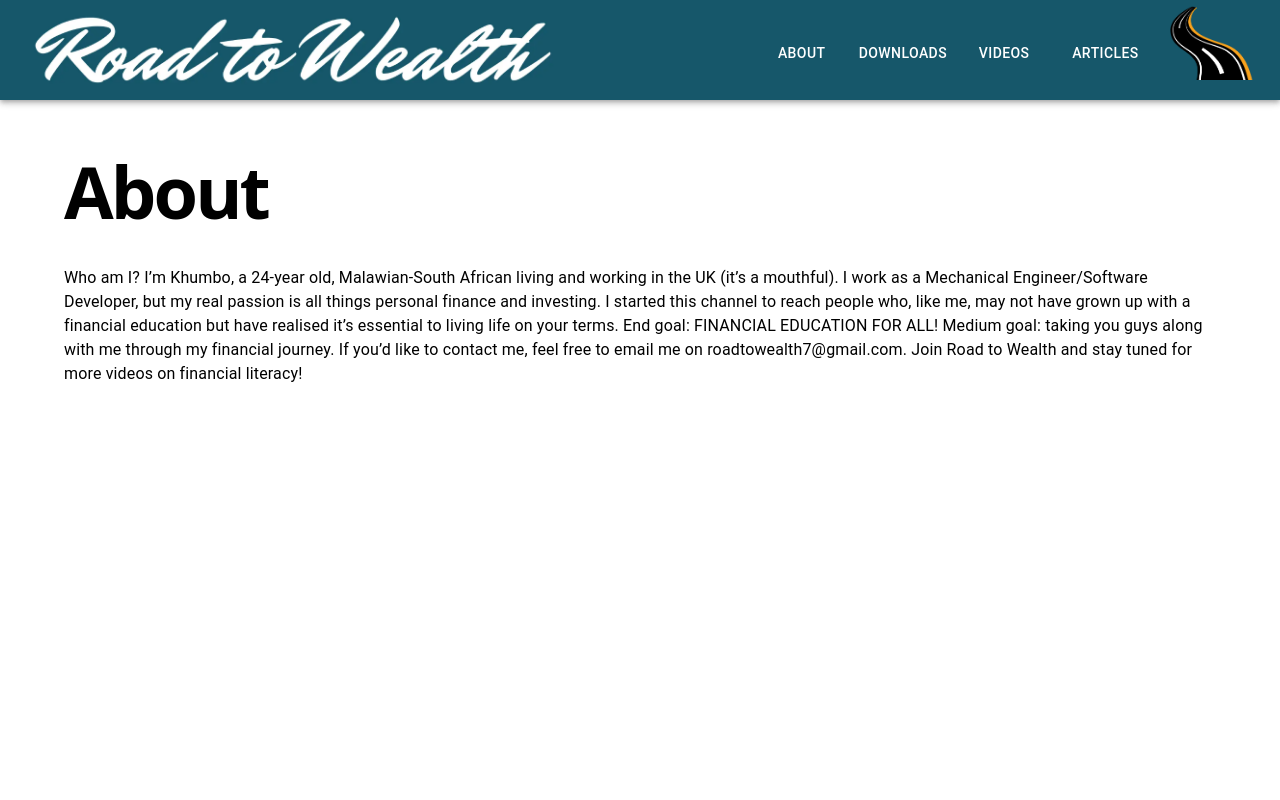
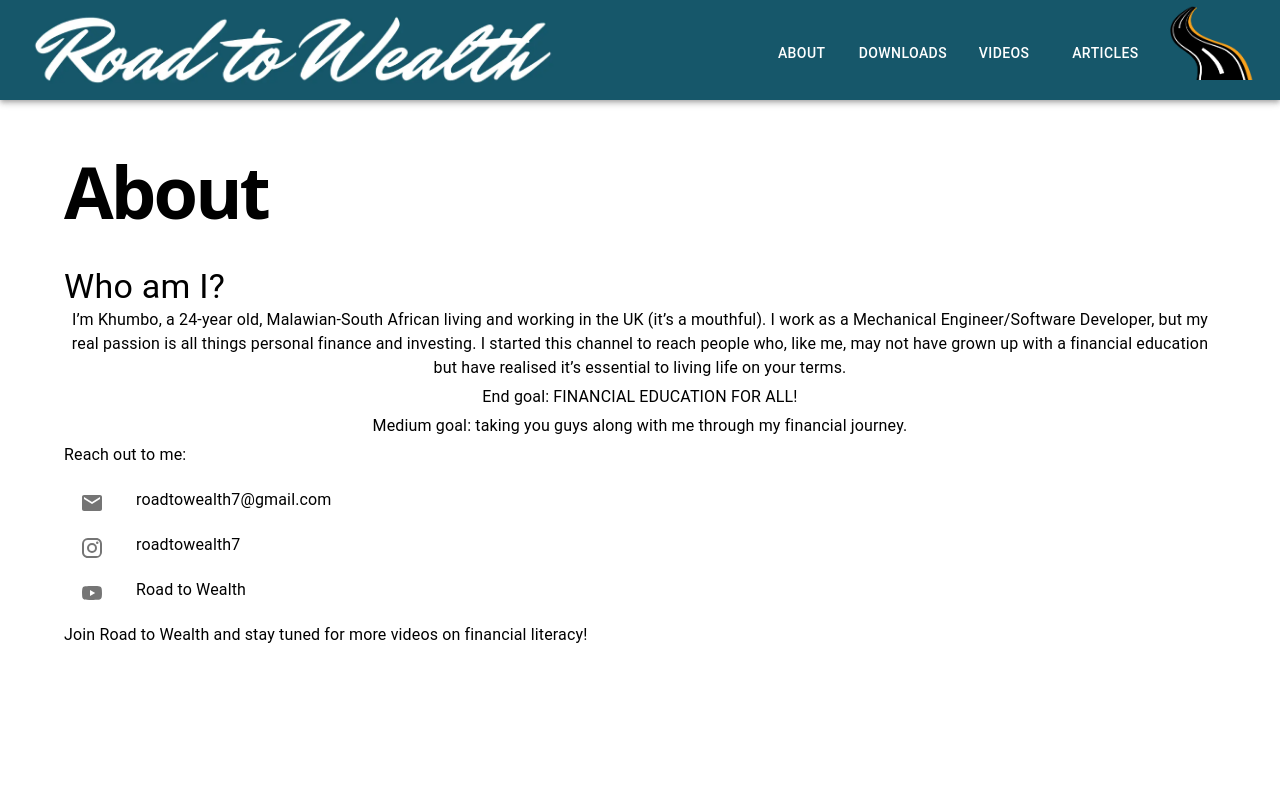
Before and after one commit to khumbon/road-to-wealth, a Next.js app: page /about in a window 1280 px wide. Shown: the top 800 px of the page. Built offline with nearby package versions, Linux system fonts and the light colour scheme.

Commit message:
Formatted About page

```diff
--- a/components/Text/index.tsx
+++ b/components/Text/index.tsx
@@ -1,6 +1,16 @@
 import { Typography } from '@mui/material';
 import * as React from 'react';
 
-export const Text = ({ children }: { children: string }) => {
-  return <Typography style={{ marginBottom: '5px' }}>{children}</Typography>;
+export const Text = ({
+  children,
+  align,
+}: {
+  children: string;
+  align?: 'left' | 'right' | 'inherit' | 'center' | 'justify';
+}) => {
+  return (
+    <Typography style={{ marginBottom: '5px' }} align={align}>
+      {children}
+    </Typography>
+  );
 };
--- a/pages/about/index.tsx
+++ b/pages/about/index.tsx
@@ -1,19 +1,48 @@
 import React from 'react';
 import { Heading } from '../../components';
-import { Container, Typography } from '@mui/material';
+import { Container, List, ListItem, ListItemIcon, Typography } from '@mui/material';
+import { Text } from '../../components';
+import { Email, Instagram, YouTube } from '@mui/icons-material';
 
 const About = () => {
   return (
     <Container sx={{ marginTop: 6 }}>
       <Heading>About</Heading>
-      <Typography>
-        Who am I? I’m Khumbo, a 24-year old, Malawian-South African living and working in the UK (it’s a mouthful). I
-        work as a Mechanical Engineer/Software Developer, but my real passion is all things personal finance and
-        investing. I started this channel to reach people who, like me, may not have grown up with a financial education
-        but have realised it’s essential to living life on your terms. End goal: FINANCIAL EDUCATION FOR ALL! Medium
-        goal: taking you guys along with me through my financial journey. If you’d like to contact me, feel free to
-        email me on roadtowealth7@gmail.com. Join Road to Wealth and stay tuned for more videos on financial literacy!{' '}
-      </Typography>
+      <Typography variant="h4">Who am I?</Typography>
+      <Text align="center">
+        I’m Khumbo, a 24-year old, Malawian-South African living and working in the UK (it’s a mouthful). I work as a
+        Mechanical Engineer/Software Developer, but my real passion is all things personal finance and investing. I
+        started this channel to reach people who, like me, may not have grown up with a financial education but have
+        realised it’s essential to living life on your terms.
+      </Text>
+      <Text align="center">End goal: FINANCIAL EDUCATION FOR ALL!</Text>
+      <Text align="center">Medium goal: taking you guys along with me through my financial journey.</Text>
+      <Text>Reach out to me:</Text>
+      <List>
+        <ListItem>
+          <ListItemIcon>
+            <Email />
+          </ListItemIcon>
+          <Text>roadtowealth7@gmail.com</Text>
+        </ListItem>
+        <ListItem>
+          <ListItemIcon>
+            <Instagram />
+          </ListItemIcon>
+          <a href="https://www.instagram.com/roadtowealth7/">
+            <Text>roadtowealth7</Text>
+          </a>
+        </ListItem>
+        <ListItem>
+          <ListItemIcon>
+            <YouTube />
+          </ListItemIcon>
+          <a href="https://www.youtube.com/channel/UCOEn7iKMc3ct5MRJMTM-vHQ">
+            <Text>Road to Wealth</Text>
+          </a>
+        </ListItem>
+      </List>
+      <Text> Join Road to Wealth and stay tuned for more videos on financial literacy!</Text>
     </Container>
   );
 };
```
Also changed, not shown: 1 other file (tests, documents, lock files or other folders).
